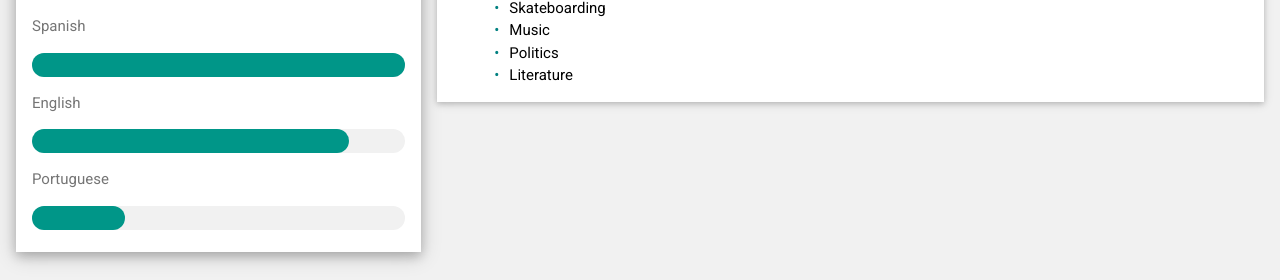
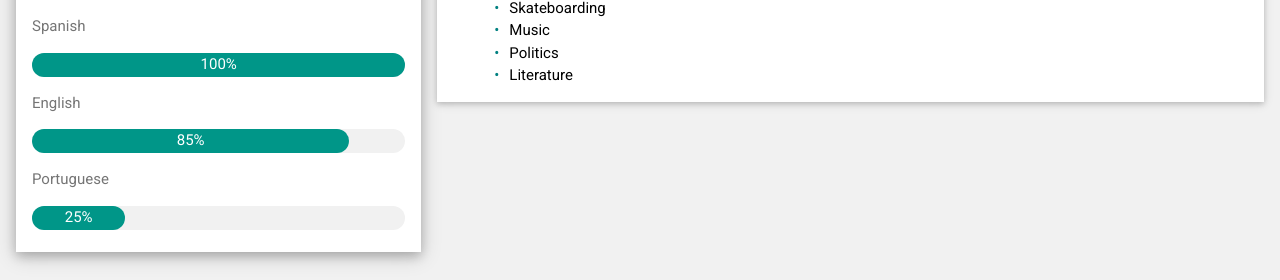
Before and after one commit to NeshMx/NeshMx.github.io, a plain HTML site: page index.html in a window 1280 px wide. Shown: the part 1137-1417 px from the top of the page. Drawn offline with nearby package versions, Linux system fonts and the light colour scheme.

Commit message:
added percentages to languages bars

```diff
--- a/index.html
+++ b/index.html
@@ -91,15 +91,15 @@
             <p class="w3-large w3-text-theme"><b><i class="fa fa-globe fa-fw w3-margin-right w3-text-teal"></i>Languages</b></p>
             <p>Spanish</p>
             <div class="w3-light-grey w3-round-xlarge">
-              <div class="w3-round-xlarge w3-teal" style="height:24px;width:100%"></div>
+              <div class="w3-container w3-center w3-round-xlarge w3-teal" style="height:24px;width:100%">100%</div>
             </div>
             <p>English</p>
             <div class="w3-light-grey w3-round-xlarge">
-              <div class="w3-round-xlarge w3-teal" style="height:24px;width:85%"></div>
+              <div class="w3-container w3-center w3-round-xlarge w3-teal" style="height:24px;width:85%">85%</div>
             </div>
             <p>Portuguese</p>
             <div class="w3-light-grey w3-round-xlarge">
-              <div class="w3-round-xlarge w3-teal" style="height:24px;width:25%"></div>
+              <div class="w3-container w3-center w3-round-xlarge w3-teal" style="height:24px;width:25%">25%</div>
             </div>
             <br>
           </div>
```
